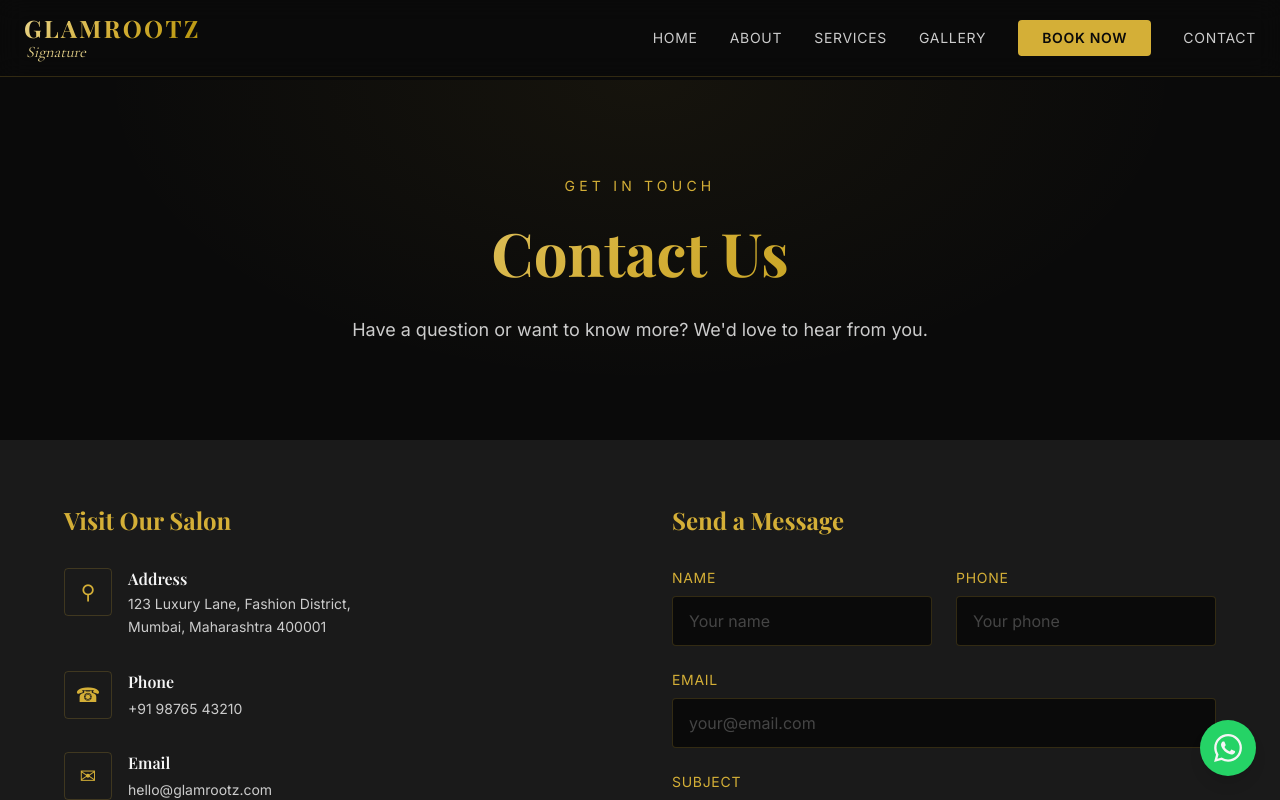
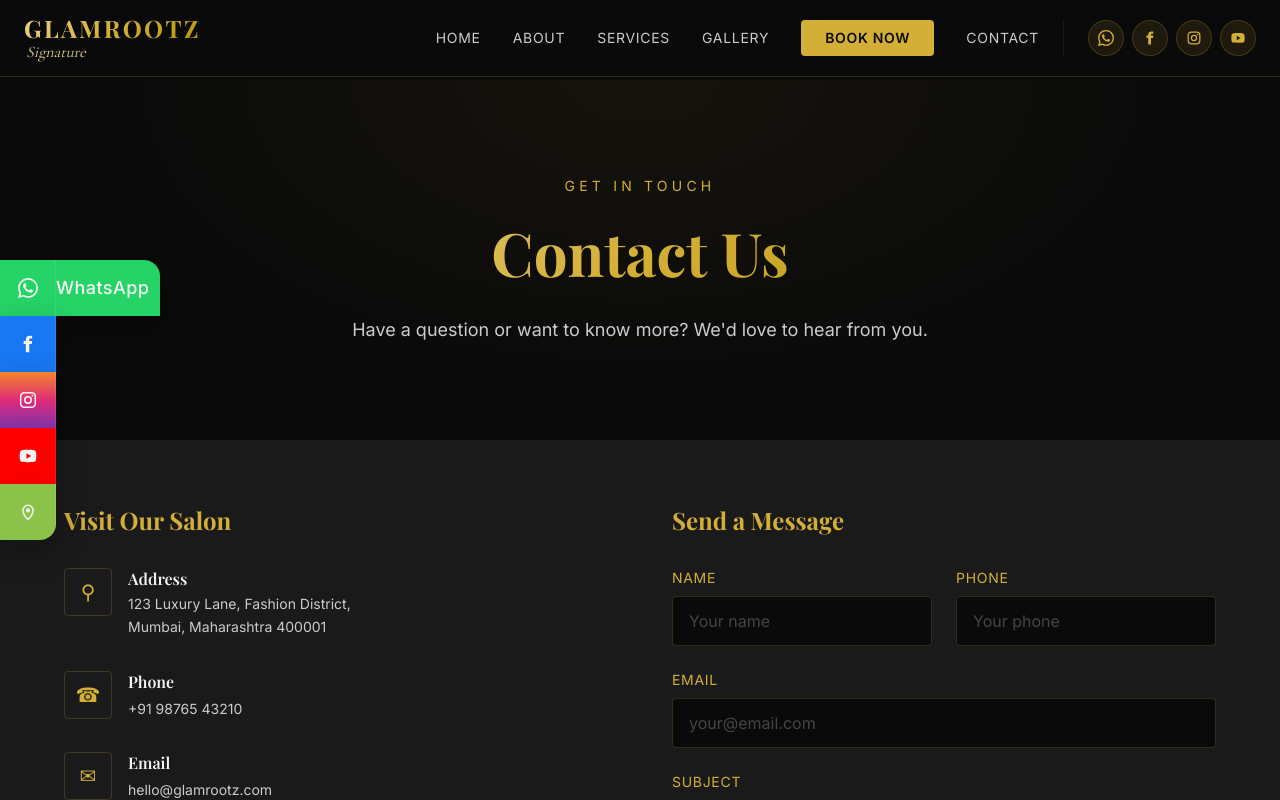
Before and after one commit to murugesh83/glamrootz, a Next.js app: page /contact in a window 1280 px wide. Shown: the top 800 px of the page. Built offline with nearby package versions, Linux system fonts and the light colour scheme.

Commit message:
Add integrated social media rail

```diff
--- a/src/components/Footer.tsx
+++ b/src/components/Footer.tsx
@@ -1,4 +1,5 @@
 import Link from "next/link";
+import { socialLinks } from "@/components/socialLinks";
 
 export default function Footer() {
   const year = new Date().getFullYear();
@@ -75,14 +76,17 @@ export default function Footer() {
                 </a>
               </li>
             </ul>
-            <div className="mt-5 flex gap-4">
-              {["Instagram", "Facebook", "YouTube"].map((s) => (
+            <div className="mt-5 flex flex-wrap gap-3">
+              {socialLinks.map((link) => (
                 <a
-                  key={s}
-                  href="#"
-                  className="text-xs uppercase tracking-wider text-white-dim/40 transition-colors hover:text-gold"
+                  key={link.id}
+                  href={link.href}
+                  target="_blank"
+                  rel="noopener noreferrer"
+                  aria-label={link.label}
+                  className="flex h-10 w-10 items-center justify-center rounded-full border border-gold/20 bg-gold/10 text-gold transition-all duration-300 hover:-translate-y-0.5 hover:bg-gold hover:text-black"
                 >
-                  {s}
+                  {link.renderIcon("h-4 w-4")}
                 </a>
               ))}
             </div>
--- a/src/components/Header.tsx
+++ b/src/components/Header.tsx
@@ -2,6 +2,7 @@
 
 import Link from "next/link";
 import { useState } from "react";
+import { headerSocialLinks } from "@/components/socialLinks";
 
 const navLinks = [
   { href: "/", label: "Home" },
@@ -28,14 +29,15 @@ export default function Header() {
           </span>
         </Link>
 
+        <div className="hidden items-center gap-6 md:flex">
           {/* Desktop Nav */}
-        <nav className="hidden md:flex items-center gap-8">
+          <nav className="flex items-center gap-8">
             {navLinks.map((link) =>
               link.label === "Book Now" ? (
                 <Link
                   key={link.href}
                   href={link.href}
-                className="px-6 py-2 bg-gold text-black font-semibold text-sm tracking-wider uppercase hover:bg-gold-light transition-all duration-300 rounded-sm"
+                  className="rounded-sm bg-gold px-6 py-2 text-sm font-semibold uppercase tracking-wider text-black transition-all duration-300 hover:bg-gold-light"
                 >
                   {link.label}
                 </Link>
@@ -43,13 +45,29 @@ export default function Header() {
                 <Link
                   key={link.href}
                   href={link.href}
-                className="text-white-dim hover:text-gold text-sm tracking-wider uppercase transition-colors duration-300"
+                  className="text-sm uppercase tracking-wider text-white-dim transition-colors duration-300 hover:text-gold"
                 >
                   {link.label}
                 </Link>
               )
             )}
           </nav>
+
+          <div className="hidden items-center gap-2 border-l border-gold/10 pl-6 xl:flex">
+            {headerSocialLinks.map((link) => (
+              <a
+                key={link.id}
+                href={link.href}
+                target="_blank"
+              rel="noopener noreferrer"
+              aria-label={link.label}
+              className="flex h-9 w-9 items-center justify-center rounded-full border border-gold/20 bg-gold/10 text-gold transition-all duration-300 hover:-translate-y-0.5 hover:bg-gold hover:text-black"
+            >
+              {link.renderIcon("h-4 w-4")}
+            </a>
+          ))}
+        </div>
+        </div>
 
         {/* Mobile Menu Button */}
         <button
@@ -96,6 +114,21 @@ export default function Header() {
               {link.label}
             </Link>
           ))}
+
+          <div className="mt-2 flex items-center gap-3 border-t border-gold/10 pt-4">
+            {headerSocialLinks.map((link) => (
+              <a
+                key={link.id}
+                href={link.href}
+                target="_blank"
+                rel="noopener noreferrer"
+                aria-label={link.label}
+                className="flex h-10 w-10 items-center justify-center rounded-full border border-gold/20 bg-gold/10 text-gold transition-all duration-300 hover:bg-gold hover:text-black"
+              >
+                {link.renderIcon("h-4 w-4")}
+              </a>
+            ))}
+          </div>
         </nav>
       </div>
     </header>
--- a/src/components/WhatsAppButton.tsx
+++ b/src/components/WhatsAppButton.tsx
@@ -1,17 +1,54 @@
 "use client";
+
+import { headerSocialLinks, socialLinks } from "@/components/socialLinks";
 
 export default function WhatsAppButton() {
   return (
-    <a
-      href="https://wa.me/919876543210?text=Hi%20Glamrootz!%20I'd%20like%20to%20book%20an%20appointment."
-      target="_blank"
-      rel="noopener noreferrer"
-      className="fixed bottom-6 right-6 z-50 bg-[#25D366] hover:bg-[#20BD5A] text-white w-14 h-14 rounded-full flex items-center justify-center shadow-lg hover:scale-110 transition-transform duration-300"
-      aria-label="Chat on WhatsApp"
-    >
-      <svg viewBox="0 0 24 24" fill="currentColor" className="w-7 h-7">
-        <path d="M17.472 14.382c-.297-.149-1.758-.867-2.03-.967-.273-.099-.471-.148-.67.15-.197.297-.767.966-.94 1.164-.173.199-.347.223-.644.075-.297-.15-1.255-.463-2.39-1.475-.883-.788-1.48-1.761-1.653-2.059-.173-.297-.018-.458.13-.606.134-.133.298-.347.446-.52.149-.174.198-.298.298-.497.099-.198.05-.371-.025-.52-.075-.149-.669-1.612-.916-2.207-.242-.579-.487-.5-.669-.51-.173-.008-.371-.01-.57-.01-.198 0-.52.074-.792.372-.272.297-1.04 1.016-1.04 2.479 0 1.462 1.065 2.875 1.213 3.074.149.198 2.096 3.2 5.077 4.487.709.306 1.262.489 1.694.625.712.227 1.36.195 1.871.118.571-.085 1.758-.719 2.006-1.413.248-.694.248-1.289.173-1.413-.074-.124-.272-.198-.57-.347m-5.421 7.403h-.004a9.87 9.87 0 01-5.031-1.378l-.361-.214-3.741.982.998-3.648-.235-.374a9.86 9.86 0 01-1.51-5.26c.001-5.45 4.436-9.884 9.888-9.884 2.64 0 5.122 1.03 6.988 2.898a9.825 9.825 0 012.893 6.994c-.003 5.45-4.437 9.884-9.885 9.884m8.413-18.297A11.815 11.815 0 0012.05 0C5.495 0 .16 5.335.157 11.892c0 2.096.547 4.142 1.588 5.945L.057 24l6.305-1.654a11.882 11.882 0 005.683 1.448h.005c6.554 0 11.89-5.335 11.893-11.893a11.821 11.821 0 00-3.48-8.413z" />
-      </svg>
-    </a>
+    <>
+      <div className="fixed left-0 top-1/2 z-40 hidden -translate-y-1/2 lg:flex lg:flex-col lg:items-start">
+        {socialLinks.map((link) => (
+          <a
+            key={link.id}
+            href={link.href}
+            target="_blank"
+            rel="noopener noreferrer"
+            aria-label={link.label}
+            title={link.label}
+            className={`group flex h-14 items-center overflow-hidden text-white shadow-[0_12px_30px_rgba(0,0,0,0.28)] transition-all duration-300 first:rounded-tr-2xl last:rounded-br-2xl hover:w-40 hover:shadow-[0_16px_36px_rgba(0,0,0,0.35)] ${
+              link.id === "whatsapp" ? "w-40" : "w-14"
+            } ${link.railClassName}`}
+            style={link.railStyle}
+          >
+            <span className="flex h-14 w-14 shrink-0 items-center justify-center border-r border-white/10">
+              {link.renderIcon("h-5 w-5")}
+            </span>
+            <span
+              className={`pr-5 text-lg font-medium tracking-wide transition-opacity duration-200 ${
+                link.id === "whatsapp" ? "opacity-100" : "opacity-0 group-hover:opacity-100"
+              }`}
+            >
+              {link.label}
+            </span>
+          </a>
+        ))}
+      </div>
+
+      <div className="fixed inset-x-4 bottom-4 z-40 lg:hidden">
+        <div className="mx-auto flex max-w-max items-center gap-2 rounded-full border border-gold/15 bg-black/88 px-3 py-2 shadow-[0_18px_40px_rgba(0,0,0,0.35)] backdrop-blur-md">
+          {headerSocialLinks.map((link) => (
+            <a
+              key={link.id}
+              href={link.href}
+              target="_blank"
+              rel="noopener noreferrer"
+              aria-label={link.label}
+              className="flex h-11 w-11 items-center justify-center rounded-full border border-gold/20 bg-gold/10 text-gold transition-all duration-300 hover:-translate-y-0.5 hover:bg-gold hover:text-black"
+            >
+              {link.renderIcon("h-4 w-4")}
+            </a>
+          ))}
+        </div>
+      </div>
+    </>
   );
 }
--- /dev/null
+++ b/src/components/socialLinks.tsx
@@ -0,0 +1,111 @@
+import type { CSSProperties, ReactElement } from "react";
+
+export type SocialLink = {
+  id: string;
+  label: string;
+  href: string;
+  railClassName: string;
+  railStyle?: CSSProperties;
+  renderIcon: (className: string) => ReactElement;
+};
+
+function WhatsAppIcon(className: string) {
+  return (
+    <svg viewBox="0 0 24 24" fill="currentColor" className={className}>
+      <path d="M17.472 14.382c-.297-.149-1.758-.867-2.03-.967-.273-.099-.471-.148-.67.15-.197.297-.767.966-.94 1.164-.173.199-.347.223-.644.075-.297-.15-1.255-.463-2.39-1.475-.883-.788-1.48-1.761-1.653-2.059-.173-.297-.018-.458.13-.606.134-.133.298-.347.446-.52.149-.174.198-.298.298-.497.099-.198.05-.371-.025-.52-.075-.149-.669-1.612-.916-2.207-.242-.579-.487-.5-.669-.51-.173-.008-.371-.01-.57-.01-.198 0-.52.074-.792.372-.272.297-1.04 1.016-1.04 2.479 0 1.462 1.065 2.875 1.213 3.074.149.198 2.096 3.2 5.077 4.487.709.306 1.262.489 1.694.625.712.227 1.36.195 1.871.118.571-.085 1.758-.719 2.006-1.413.248-.694.248-1.289.173-1.413-.074-.124-.272-.198-.57-.347m-5.421 7.403h-.004a9.87 9.87 0 01-5.031-1.378l-.361-.214-3.741.982.998-3.648-.235-.374a9.86 9.86 0 01-1.51-5.26c.001-5.45 4.436-9.884 9.888-9.884 2.64 0 5.122 1.03 6.988 2.898a9.825 9.825 0 012.893 6.994c-.003 5.45-4.437 9.884-9.885 9.884m8.413-18.297A11.815 11.815 0 0012.05 0C5.495 0 .16 5.335.157 11.892c0 2.096.547 4.142 1.588 5.945L.057 24l6.305-1.654a11.882 11.882 0 005.683 1.448h.005c6.554 0 11.89-5.335 11.893-11.893a11.821 11.821 0 00-3.48-8.413z" />
+    </svg>
+  );
+}
+
+function FacebookIcon(className: string) {
+  return (
+    <svg viewBox="0 0 24 24" fill="currentColor" className={className}>
+      <path d="M13.5 8.25V6.9c0-.93.19-1.4 1.53-1.4H17V2.26C16.05 2.15 15.09 2.09 14.14 2.1c-2.82 0-4.76 1.72-4.76 4.89v1.26H6.75v3.84h2.63V21.9h4.12v-9.81h3.1l.41-3.84H13.5Z" />
+    </svg>
+  );
+}
+
+function InstagramIcon(className: string) {
+  return (
+    <svg viewBox="0 0 24 24" fill="none" className={className}>
+      <path
+        d="M7.75 3.25h8.5a4.5 4.5 0 0 1 4.5 4.5v8.5a4.5 4.5 0 0 1-4.5 4.5h-8.5a4.5 4.5 0 0 1-4.5-4.5v-8.5a4.5 4.5 0 0 1 4.5-4.5Z"
+        stroke="currentColor"
+        strokeWidth="1.8"
+      />
+      <path
+        d="M12 8.15A3.85 3.85 0 1 1 8.15 12 3.85 3.85 0 0 1 12 8.15Z"
+        stroke="currentColor"
+        strokeWidth="1.8"
+      />
+      <circle cx="17.3" cy="6.7" r="1.1" fill="currentColor" />
+    </svg>
+  );
+}
+
+function YouTubeIcon(className: string) {
+  return (
+    <svg viewBox="0 0 24 24" fill="currentColor" className={className}>
+      <path d="M21.58 7.19a2.97 2.97 0 0 0-2.09-2.1C17.64 4.6 12 4.6 12 4.6s-5.64 0-7.49.49a2.97 2.97 0 0 0-2.09 2.1A30.7 30.7 0 0 0 2 12a30.7 30.7 0 0 0 .42 4.81 2.97 2.97 0 0 0 2.09 2.1c1.85.49 7.49.49 7.49.49s5.64 0 7.49-.49a2.97 2.97 0 0 0 2.09-2.1A30.7 30.7 0 0 0 22 12a30.7 30.7 0 0 0-.42-4.81ZM10.2 15.23V8.77L15.77 12Z" />
+    </svg>
+  );
+}
+
+function LocationIcon(className: string) {
+  return (
+    <svg viewBox="0 0 24 24" fill="none" className={className}>
+      <path
+        d="M12 21s6-5.23 6-11a6 6 0 1 0-12 0c0 5.77 6 11 6 11Z"
+        stroke="currentColor"
+        strokeWidth="1.8"
+      />
+      <circle cx="12" cy="10" r="2.5" fill="currentColor" />
+    </svg>
+  );
+}
+
+export const socialLinks: SocialLink[] = [
+  {
+    id: "whatsapp",
+    label: "WhatsApp",
+    href: "https://wa.me/919876543210?text=Hi%20Glamrootz!%20I'd%20like%20to%20book%20an%20appointment.",
+    railClassName: "bg-[#25D366]",
+    renderIcon: WhatsAppIcon,
+  },
+  {
+    id: "facebook",
+    label: "Facebook",
+    href: "https://www.facebook.com/glamrootz.signature",
+    railClassName: "bg-[#1877F2]",
+    renderIcon: FacebookIcon,
+  },
+  {
+    id: "instagram",
+    label: "Instagram",
+    href: "https://www.instagram.com/glamrootz.signature",
+    railClassName: "",
+    railStyle: {
+      background:
+        "linear-gradient(180deg, #f58529 0%, #dd2a7b 52%, #8134af 100%)",
+    },
+    renderIcon: InstagramIcon,
+  },
+  {
+    id: "youtube",
+    label: "YouTube",
+    href: "https://www.youtube.com/@glamrootzsignature",
+    railClassName: "bg-[#FF0000]",
+    renderIcon: YouTubeIcon,
+  },
+  {
+    id: "location",
+    label: "Location",
+    href: "https://www.google.com/maps/search/?api=1&query=123+Luxury+Lane+Fashion+District+Mumbai+400001",
+    railClassName: "bg-[#8BC34A]",
+    renderIcon: LocationIcon,
+  },
+];
+
+export const headerSocialLinks = socialLinks.filter(
+  (link) => link.id !== "location"
+);
```
Lines whose indentation alone changed are shown as unchanged.
